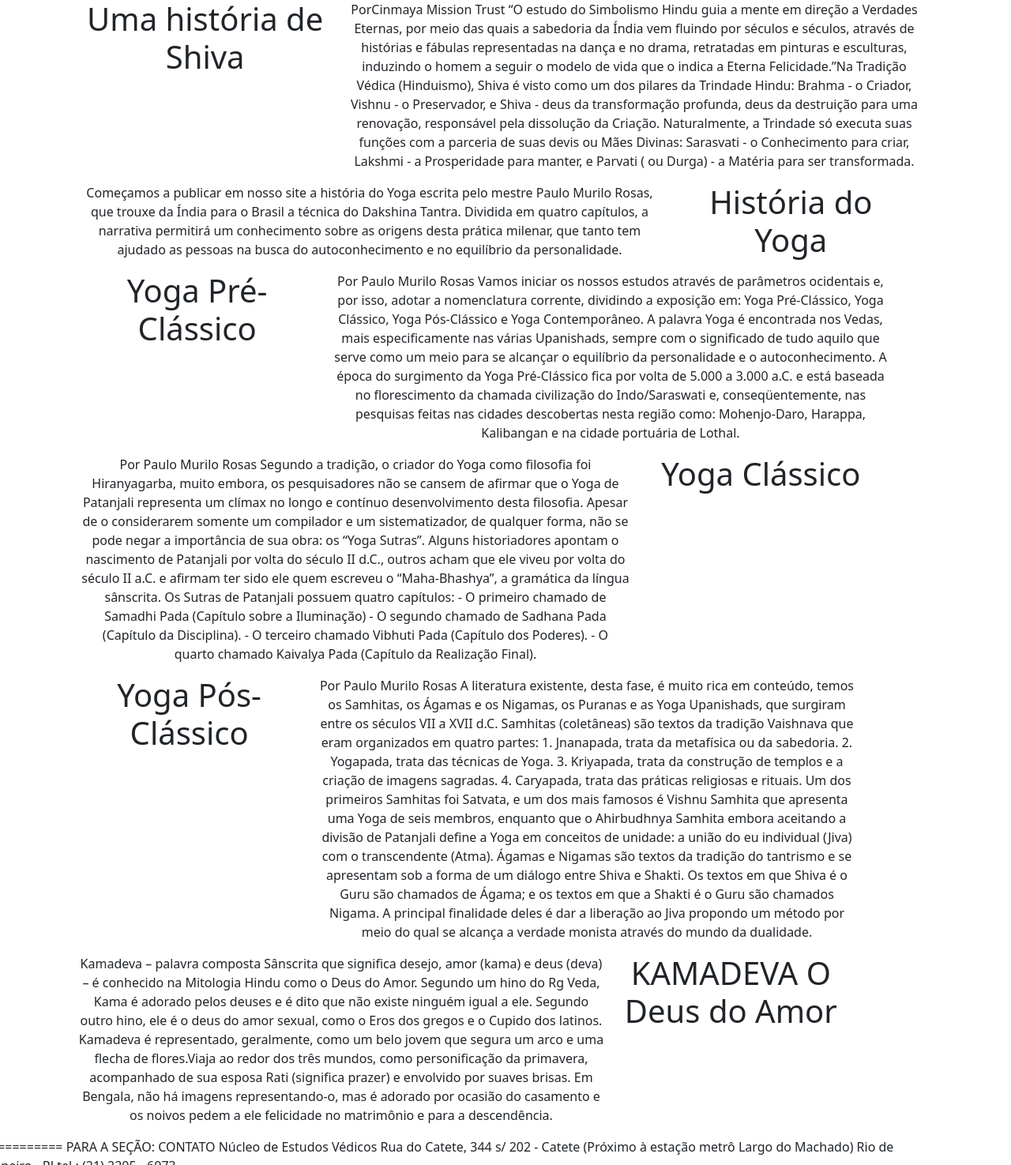
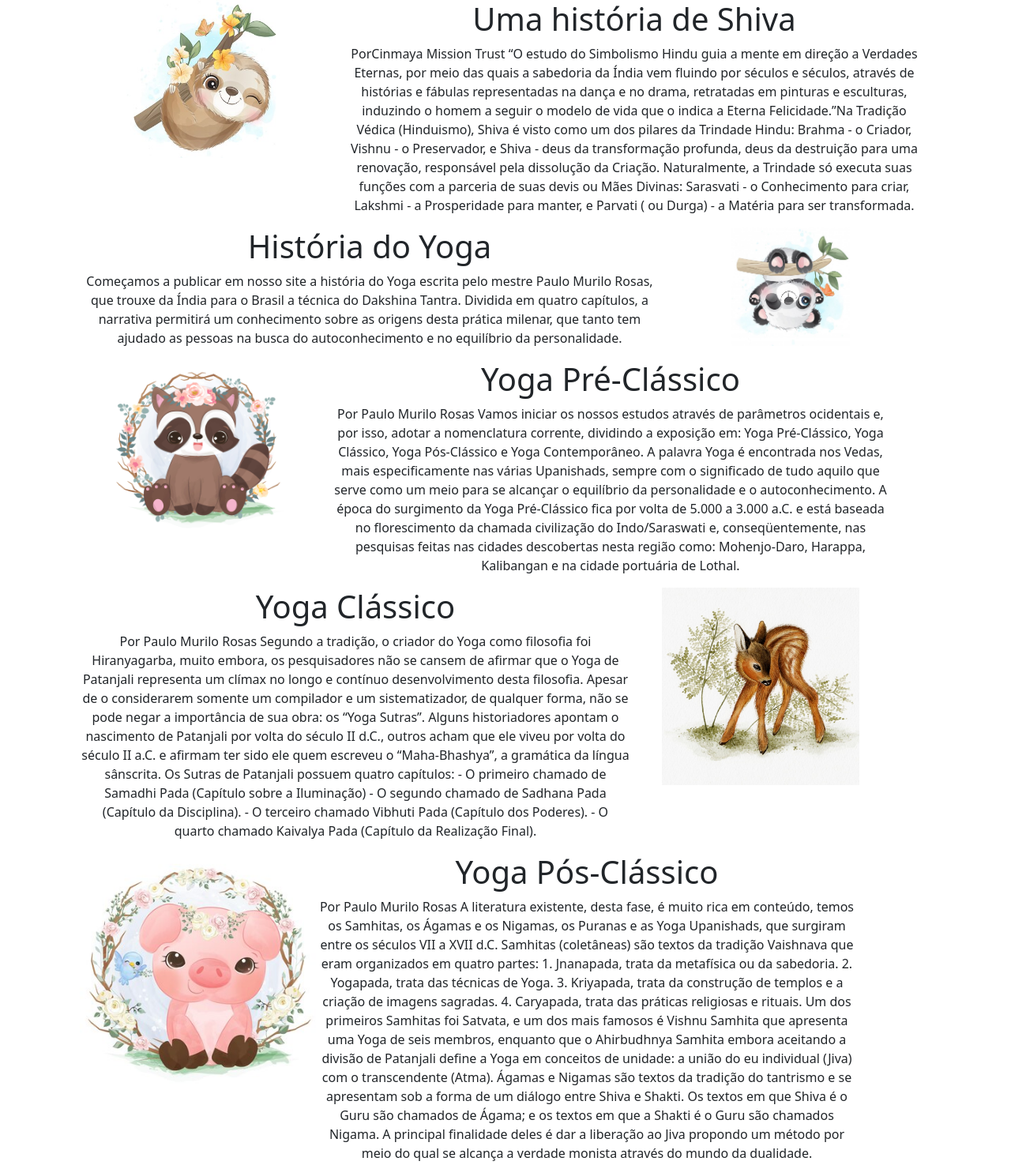
Before and after one commit to pedro57597/yoga, a plain HTML site: page index.html in a window 1280 px wide. Shown: the top 1475 px of the page at 79% size. Drawn offline with nearby package versions, Linux system fonts and the light colour scheme.

Commit message:
Add files via upload

```diff
--- a/index.html
+++ b/index.html
@@ -16,9 +16,10 @@
             <div class="col-md-1 text-center">
             </div>
             <div class="col-md-3 text-center">
-                <h1>Uma história de Shiva</h1>
+                <img src="IMG/1.jpg" alt="" width="200" height="200">
             </div>
             <div class="col-md-7 text-center">
+                <h1>Uma história de Shiva</h1>
                 <p> PorCinmaya Mission Trust
                     “O estudo do Simbolismo Hindu guia a mente em direção a Verdades Eternas, por meio das quais a sabedoria
                     da Índia vem fluindo por séculos e séculos, através de histórias e fábulas representadas na dança e no
@@ -38,6 +39,7 @@
             <div class="col-md-1 text-center">
             </div>
             <div class="col-md-7 text-center">
+                <h1>História do Yoga</h1>
                 <p> Começamos a publicar em nosso site a história do Yoga escrita pelo mestre Paulo Murilo Rosas, que
                     trouxe da Índia para o Brasil a técnica do Dakshina Tantra. Dividida em quatro capítulos, a narrativa
                     permitirá um conhecimento sobre as origens desta prática milenar, que tanto tem ajudado as pessoas na
@@ -45,7 +47,7 @@
                 </p>
             </div>
             <div class="col-md-3 text-center">
-                <h1>História do Yoga</h1>
+                <img src="IMG/2.jpg" alt="" width="150" height="150">
             </div>
             <div class="col-md-1 text-center">
             </div>
@@ -55,9 +57,10 @@
             <div class="col-md-1 text-center">
             </div>
             <div class="col-md-3 text-center">
-                <h1>Yoga Pré-Clássico</h1>
+                <img src="IMG/3.jpg" alt="" width="220" height="220">
             </div>
             <div class="col-md-7 text-center">
+                <h1>Yoga Pré-Clássico</h1>
                 <p>Por Paulo Murilo Rosas
                    Vamos iniciar os nossos estudos através de parâmetros ocidentais e, por isso, adotar a nomenclatura corrente,
                    dividindo a exposição em: Yoga Pré-Clássico, Yoga Clássico, Yoga Pós-Clássico e Yoga Contemporâneo.
@@ -77,6 +80,7 @@
             <div class="col-md-1 text-center">
             </div>
             <div class="col-md-7 text-center">
+                <h1>Yoga Clássico</h1>
                 <p>Por Paulo Murilo Rosas
                     Segundo a tradição, o criador do Yoga como filosofia foi Hiranyagarba, muito embora, os pesquisadores não se
                     cansem de afirmar que o Yoga de Patanjali representa um clímax no longo e contínuo desenvolvimento desta filosofia.
@@ -92,7 +96,7 @@
                 </p>
             </div>
             <div class="col-md-3 text-center">
-                <h1>Yoga Clássico</h1>
+                <img src="IMG/4.jpg" alt="" width="250" height="250">
             </div>
             <div class="col-md-1 text-center">
             </div>
@@ -101,9 +105,10 @@
             <div class="col-md-1 text-center">
             </div>
             <div class="col-md-3 text-center">
-                <h1>Yoga Pós-Clássico</h1>
+                <img src="IMG/5.jpg" alt="" width="300" height="300">
             </div>
             <div class="col-md-7 text-center">
+                <h1>Yoga Pós-Clássico</h1>
                 <p> Por Paulo Murilo Rosas
                     A literatura existente, desta fase, é muito rica em conteúdo, temos os Samhitas, os Ágamas e os Nigamas,
                     os Puranas e as Yoga Upanishads, que surgiram entre os séculos VII a XVII d.C.
@@ -131,6 +136,7 @@
                 <div class="col-md-1 text-center">
                 </div>
                 <div class="col-md-7 text-center">
+                    <h1>KAMADEVA O Deus do Amor</h1>
                     <p>Kamadeva – palavra composta Sânscrita que significa desejo, amor (kama) e deus (deva) – é conhecido na Mitologia
                         Hindu como o Deus do Amor.
                         Segundo um hino do Rg Veda, Kama é adorado pelos deuses e é dito que não existe ninguém igual a ele. Segundo
@@ -143,7 +149,7 @@
                     </p>
                 </div>
                 <div class="col-md-3 text-center">
-                    <h1>KAMADEVA O Deus do Amor</h1>
+                    <img src="IMG/6.jpg" alt="" width="300" height="300">
                 </div>
                 <div class="col-md-1 text-center">
                 </div>
```
